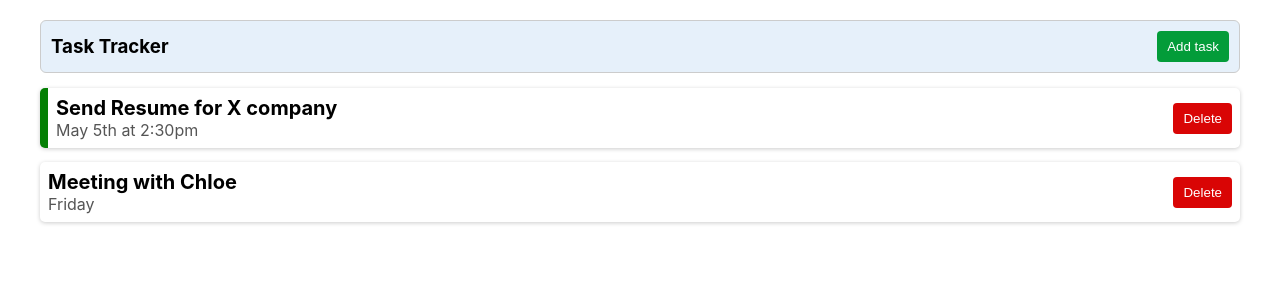
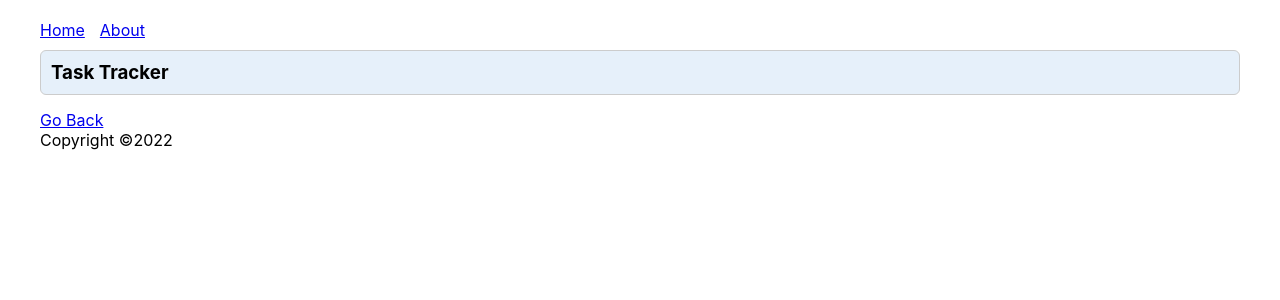
Before and after one commit to masoudtabatabaei/react-task-tracker, a React (Create React App) app: page /about in a window 1280 px wide. Shown: the top 300 px of the page. Built offline with nearby package versions, Linux system fonts and the light colour scheme; data requests are answered from the project's data file.

Commit message:
Feature: Implement route to about and home

```diff
--- a/src/App.js
+++ b/src/App.js
@@ -1,8 +1,11 @@
 import { useState, useEffect } from "react";
+import { BrowserRouter, Route, Routes } from "react-router-dom";
 import Header from "./components/header/header";
+import Menu from "./components/menu/menu";
 import Tasks from "./components/tasks/tasks";
 import AddTask from "./components/addTask/addTask";
 import "./App.css";
+import About from "./components/about/about";
 
 function App() {
   const [tasks, setTasks] = useState([]);
@@ -85,15 +88,37 @@ function App() {
   };
 
   return (
+    <BrowserRouter>
       <div className="container">
+        <Menu />
         <Header showAddTaskBtn={showAddTaskBtn} onShowForm={handleShowForm} />
-      <AddTask onSubmit={handleSubmitTask} showAddTaskForm={showAddTaskForm} />
+        <Routes>
+          <Route
+            path="/"
+            exact
+            element={
+              <>
+                <AddTask
+                  onSubmit={handleSubmitTask}
+                  showAddTaskForm={showAddTaskForm}
+                />
                 {tasks.length === 0 ? (
                   "There aren't any task"
                 ) : (
-        <Tasks tasks={tasks} onDelete={handleDelete} onToggle={handleToggle} />
+                  <Tasks
+                    tasks={tasks}
+                    onDelete={handleDelete}
+                    onToggle={handleToggle}
+                  />
                 )}
+              </>
+            }
+          />
+          <Route path="/about" element={<About />} />
+        </Routes>
+        {}
       </div>
+    </BrowserRouter>
   );
 }
 
--- /dev/null
+++ b/src/components/about/about.jsx
@@ -0,0 +1,12 @@
+import { Link } from "react-router-dom";
+
+const About = () => {
+  return (
+    <>
+      <Link to="/">Go Back</Link>
+      <p>Copyright &copy;{new Date().getFullYear()}</p>
+    </>
+  );
+};
+
+export default About;
--- a/src/components/header/header.jsx
+++ b/src/components/header/header.jsx
@@ -1,15 +1,23 @@
 import Button from "../button/button";
+import { useLocation } from "react-router-dom";
 import "./header.css";
 
 const Header = ({ onShowForm, showAddTaskBtn }) => {
+  const location = useLocation();
+  console.log(location);
+
   return (
     <div className="header-container">
       <h3>Task Tracker</h3>
-      <Button
-        text={showAddTaskBtn ? "Add task" : "Close"}
-        btnClass={showAddTaskBtn ? "primary" : "danger"}
-        handleClick={onShowForm}
-      />
+      {location.pathname === "/about" ? (
+        ""
+      ) : (
+        <Button
+          text={showAddTaskBtn ? "Add task" : "Close"}
+          btnClass={showAddTaskBtn ? "primary" : "danger"}
+          handleClick={onShowForm}
+        />
+      )}
     </div>
   );
 };
--- /dev/null
+++ b/src/components/menu/menu.css
@@ -0,0 +1,7 @@
+.menu {
+  margin-bottom: 10px;
+}
+
+.menu a {
+  margin-right: 15px;
+}
--- /dev/null
+++ b/src/components/menu/menu.jsx
@@ -0,0 +1,13 @@
+import { Link } from "react-router-dom";
+import "./menu.css";
+
+const Menu = () => {
+  return (
+    <div className="menu">
+      <Link to="/">Home</Link>
+      <Link to="/about">About</Link>
+    </div>
+  );
+};
+
+export default Menu;
```
Lines whose indentation alone changed are shown as unchanged.
